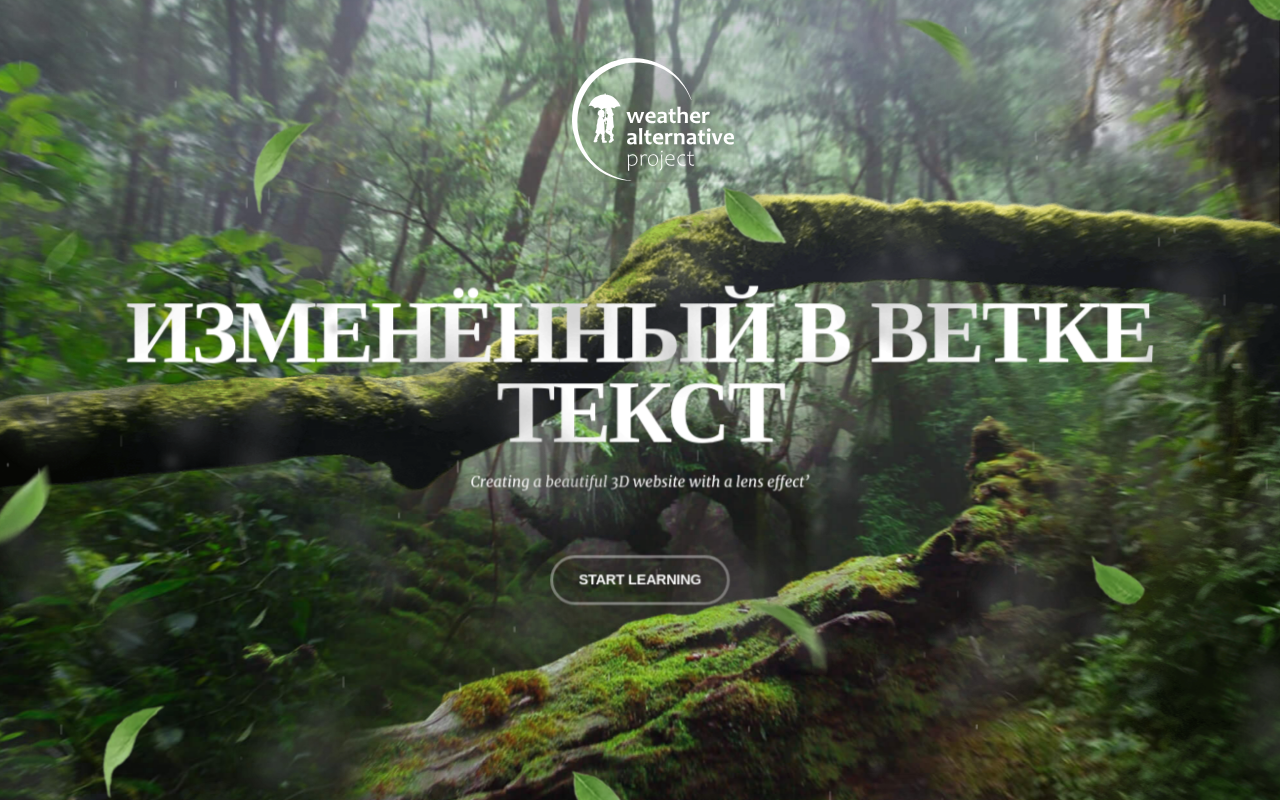
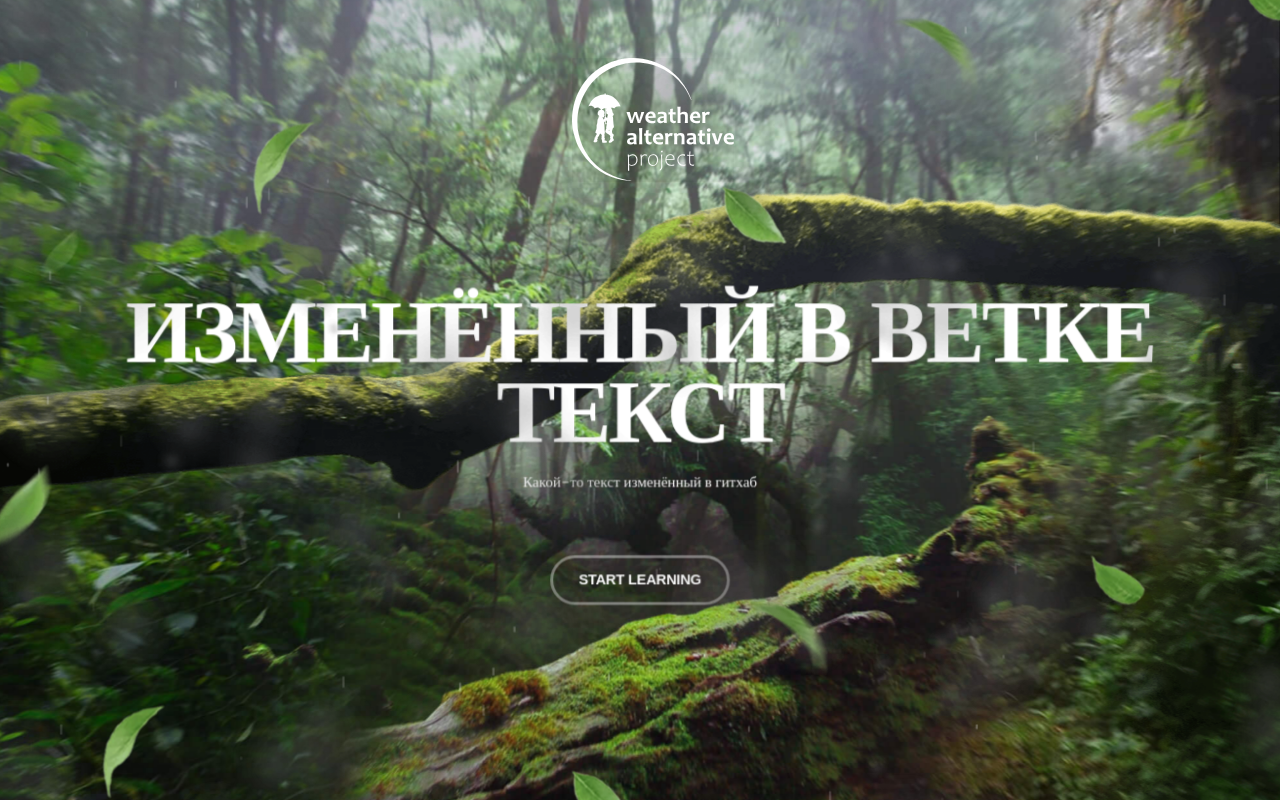
Before and after one commit to Scrpfr/gitwork-test, a plain HTML site: page index.html in a window 1280 px wide. Drawn offline with Linux system fonts and the light colour scheme.

Commit message:
Update index.html

```diff
--- a/index.html
+++ b/index.html
@@ -20,7 +20,7 @@
 			<div class="layers__item layer-3">
 				<div class="hero-content">
 					<h1>Изменённый в ветке <span>текст</span></h1>
-					<div class="hero-content__p">Creating a beautiful 3D website with a lens effect’</div>
+					<div class="hero-content__p">Какой-то текст изменённый в гитхаб</div>
 					<button class="button-start">Start Learning</button>
 				</div>
 			</div>
```
